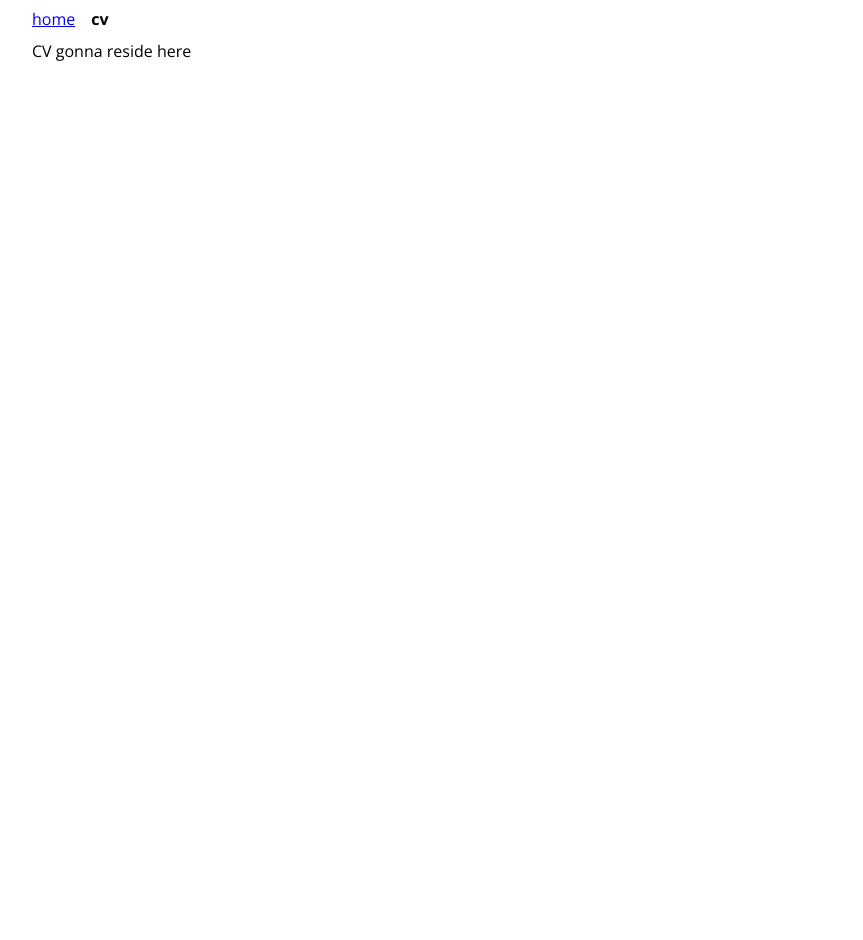
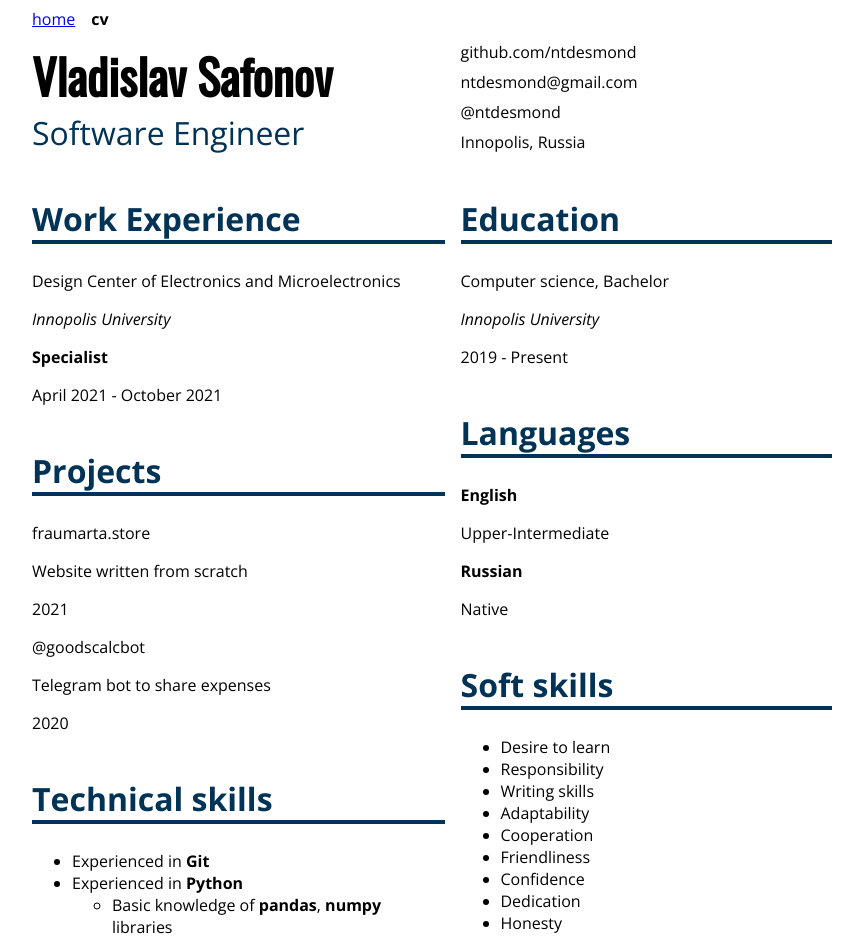
Before and after one commit to ntdesmond/ntdesmond.github.io, a React app: page /cv in a window 1280 px wide. Shown: the top 940 px of the page, without its empty margins (208-1071 px from the left). Before the commit the page ends 808 px from the top, so only its background shows below. Built offline with nearby package versions, Linux system fonts and the light colour scheme; the HTML template or start-up script is replaced by a standard one.

Commit message:
Write old CV text, no styling yet

```diff
--- /dev/null
+++ b/src/components/cv/Section.tsx
@@ -0,0 +1,20 @@
+import styled from "styled-components";
+import { SectionHeading } from "../typography/Headings";
+
+const StyledHeading = styled(SectionHeading)`
+  color: #035;
+  border-bottom: 0.15em solid #035;
+`;
+
+export const Section = ({
+  title,
+  children,
+}: {
+  title: string;
+  children: React.ReactNode;
+}) => (
+  <div>
+    <StyledHeading>{title}</StyledHeading>
+    {children}
+  </div>
+);
--- a/src/components/layout/Layout.tsx
+++ b/src/components/layout/Layout.tsx
@@ -2,7 +2,7 @@ import React from "react";
 import styled from "styled-components";
 import Header from "./header/Header";
 
-const StyledLayout = styled.div`
+const StyledLayout = styled.main`
   transition: padding 0.2s;
   height: 100%;
   display: grid;
--- /dev/null
+++ b/src/components/layout/alignment/CenterAlign.ts
@@ -0,0 +1,15 @@
+import styled from "styled-components";
+import { FlexColumn } from "./Flex";
+
+export const YCentered = styled(FlexColumn).attrs(() => ({
+  justify: "center",
+}))``;
+
+export const XCentered = styled(FlexColumn).attrs(() => ({
+  align: "center",
+}))``;
+
+export const XYCentered = styled(FlexColumn).attrs(() => ({
+  justify: "center",
+  align: "center",
+}))``;
--- /dev/null
+++ b/src/components/layout/alignment/Flex.ts
@@ -0,0 +1,62 @@
+import styled, { css } from "styled-components";
+
+interface FlexBoxProps {
+  gap?: string;
+  justify?: string;
+  align?: string;
+  height?: string;
+  width?: string;
+  textAlign?: string;
+}
+
+const Flex = styled.div<FlexBoxProps>`
+  display: flex;
+  ${({ gap, align, justify, height, width, textAlign }) => {
+    let settings = css``;
+    if (gap) {
+      settings = css`
+        ${settings}
+        gap: ${gap};
+      `;
+    }
+    if (align) {
+      settings = css`
+        ${settings}
+        align-items: ${align};
+      `;
+    }
+    if (justify) {
+      settings = css`
+        ${settings}
+        justify-content: ${justify};
+      `;
+    }
+    if (width) {
+      settings = css`
+        ${settings}
+        width: ${width};
+      `;
+    }
+    if (height) {
+      settings = css`
+        ${settings}
+        height: ${height};
+      `;
+    }
+    if (textAlign) {
+      settings = css`
+        ${settings}
+        text-align: ${textAlign};
+      `;
+    }
+    return settings;
+  }};
+`;
+
+export const FlexColumn = styled(Flex)`
+  flex-direction: column;
+`;
+
+export const FlexRow = styled(Flex)`
+  flex-direction: row;
+`;
--- a/src/index.css
+++ b/src/index.css
@@ -1,4 +1,5 @@
 @import url("https://fonts.googleapis.com/css2?family=Fira+Code:wght@400;700&family=Open+Sans:ital,wght@0,400;0,700;1,400;1,700&display=swap");
+@import url("https://fonts.googleapis.com/css2?family=Oswald&text=Vladislav+Safonov&display=swap");
 
 html,
 body {
--- a/src/pages/CV.tsx
+++ b/src/pages/CV.tsx
@@ -1,5 +1,151 @@
+import styled from "styled-components";
+import { Section } from "../components/cv/Section";
+import { YCentered } from "../components/layout/alignment/CenterAlign";
+import { FlexColumn } from "../components/layout/alignment/Flex";
 import Layout from "../components/layout/Layout";
+import { PageHeading, SectionHeading } from "../components/typography/Headings";
 
-const CV = () => <Layout>CV gonna reside here</Layout>;
+const StyledCV = styled.div`
+  display: grid;
+  grid-template:
+    "name contact"
+    "sections1 sections2";
+  gap: 1em;
+`;
+
+const NameSection = styled(YCentered)`
+  grid-area: name;
+  > * {
+    margin: 0;
+  }
+`;
+
+const ContactSection = styled(YCentered)`
+  grid-area: contact;
+  gap: 0.5em;
+
+  > * {
+    margin: 0;
+  }
+`;
+
+const Name = styled(PageHeading)`
+  font-family: "Oswald", "Franklin Gothic Medium", "Arial Narrow", Arial,
+    sans-serif;
+`;
+
+const Position = styled(SectionHeading)`
+  font-weight: normal;
+  color: #035;
+`;
+
+const CV = () => (
+  <Layout>
+    <StyledCV>
+      <NameSection>
+        <Name>Vladislav Safonov</Name>
+        <Position>Software Engineer</Position>
+      </NameSection>
+      <ContactSection>
+        <p>github.com/ntdesmond</p>
+        <p>ntdesmond@gmail.com</p>
+        <p>@ntdesmond</p>
+        <p>Innopolis, Russia</p>
+      </ContactSection>
+      <FlexColumn>
+        <Section title="Work Experience">
+          <p>Design Center of Electronics and Microelectronics</p>
+          <p>
+            <i>Innopolis University</i>
+          </p>
+          <p>
+            <b>Specialist</b>
+          </p>
+          <p>April 2021 - October 2021</p>
+        </Section>
+        <Section title="Projects">
+          <div>
+            <p>fraumarta.store</p>
+            <p>Website written from scratch</p>
+            <p>2021</p>
+          </div>
+          <div>
+            <p>@goodscalcbot</p>
+            <p>Telegram bot to share expenses</p>
+            <p>2020</p>
+          </div>
+        </Section>
+        <Section title="Technical skills">
+          <ul>
+            <li>
+              Experienced in <b>Git</b>
+            </li>
+            <li>
+              Experienced in <b>Python</b>
+              <ul>
+                <li>
+                  Basic knowledge of <b>pandas</b>, <b>numpy</b> libraries
+                </li>
+              </ul>
+            </li>
+            <li>
+              Basic knowledge of <b>Docker</b>, <b>Bash</b> scripting
+            </li>
+          </ul>
+        </Section>
+        <Section title="Programming languages">
+          <p>Python 5/5</p>
+          <p>JS/TS 4/5</p>
+          <p>C# 3/5</p>
+          <p>Java 1/5</p>
+          <p>PHP 4/5</p>
+          <p>C++ 4/5</p>
+        </Section>
+      </FlexColumn>
+      <FlexColumn>
+        <Section title="Education">
+          <p>Computer science, Bachelor</p>
+          <p>
+            <i>Innopolis University</i>
+          </p>
+          <p>2019 - Present</p>
+        </Section>
+        <Section title="Languages">
+          <div>
+            <p>
+              <b>English</b>
+            </p>
+            <p>Upper-Intermediate</p>
+          </div>
+          <div>
+            <p>
+              <b>Russian</b>
+            </p>
+            <p>Native</p>
+          </div>
+        </Section>
+        <Section title="Soft skills">
+          <ul>
+            <li>Desire to learn</li>
+            <li>Responsibility</li>
+            <li>Writing skills</li>
+            <li>Adaptability</li>
+            <li>Cooperation</li>
+            <li>Friendliness</li>
+            <li>Confidence</li>
+            <li>Dedication</li>
+            <li>Honesty</li>
+          </ul>
+        </Section>
+        <Section title="Tags">
+          <p>
+            JS HTML Python Flask nginx Docker Bash Linux C# Git Front-end
+            Back-end
+          </p>
+        </Section>
+      </FlexColumn>
+    </StyledCV>
+  </Layout>
+);
 
 export default CV;
```
